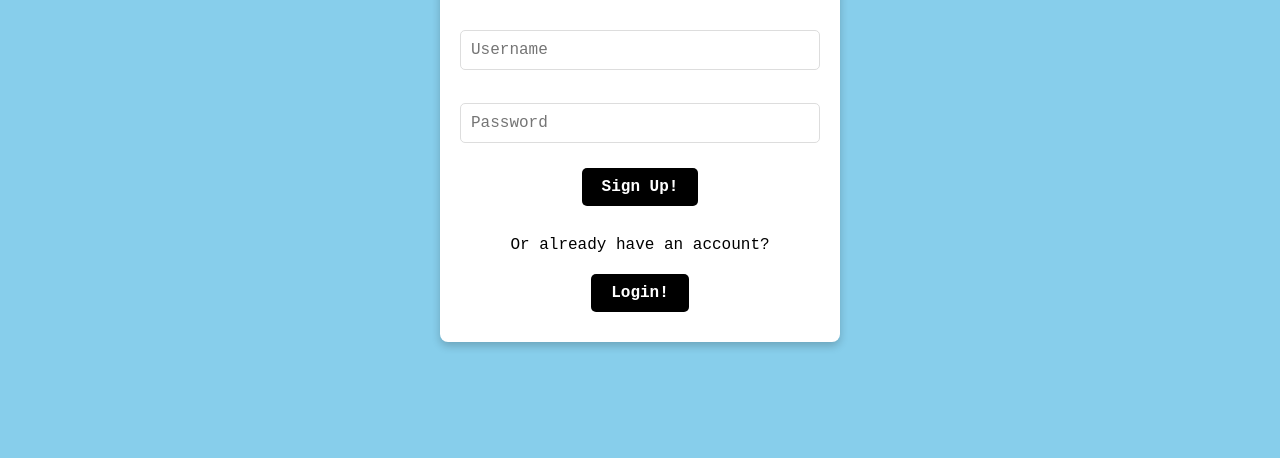
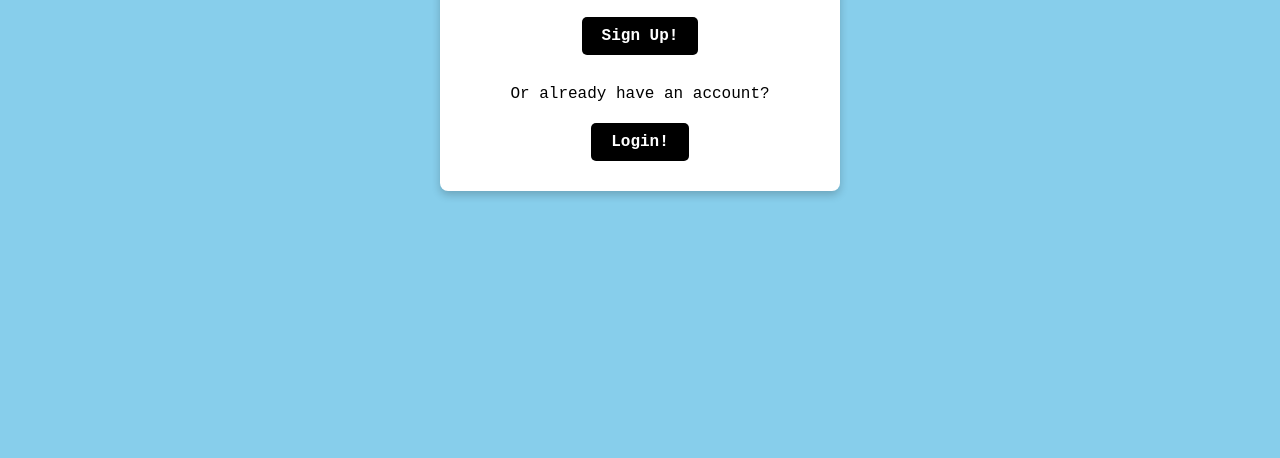
Before and after one commit to abdulwalidev/spdump, a website: page signup.html in a window 1280 px wide. Shown: the part 342-800 px from the top of the page. Drawn offline with Linux system fonts and the light colour scheme.

Commit message:
Update signup.html

```diff
--- a/signup.html
+++ b/signup.html
@@ -19,9 +19,10 @@
             display: flex;
             flex-direction: column;
             align-items: center;
-            justify-content: center;
+            justify-content: flex-start; /* Aligns items to the top */
             min-height: 100vh;
             background-color: skyblue;
+            padding-top: 20px; /* Optional: Adds space at the top */
         }
 
         /* Header styling */
@@ -133,14 +134,12 @@
             <h2>Signup</h2>
             <form id="signupForm">
                 <div class="form-group">
-                    <br>
                     <input type="text" name="fullname" id="fullname" placeholder="Full Name">
                 </div>
                 <div class="form-group">
-                    <br>                    <input type="text" name="username" id="username" placeholder="Username">
+                    <input type="text" name="username" id="username" placeholder="Username">
                 </div>
                 <div class="form-group">
-                    <br>
                     <input type="password" name="password" id="password" placeholder="Password">
                 </div>
                 <button class="styled-button" type="button" onclick="signup()">Sign Up!</button>
```
